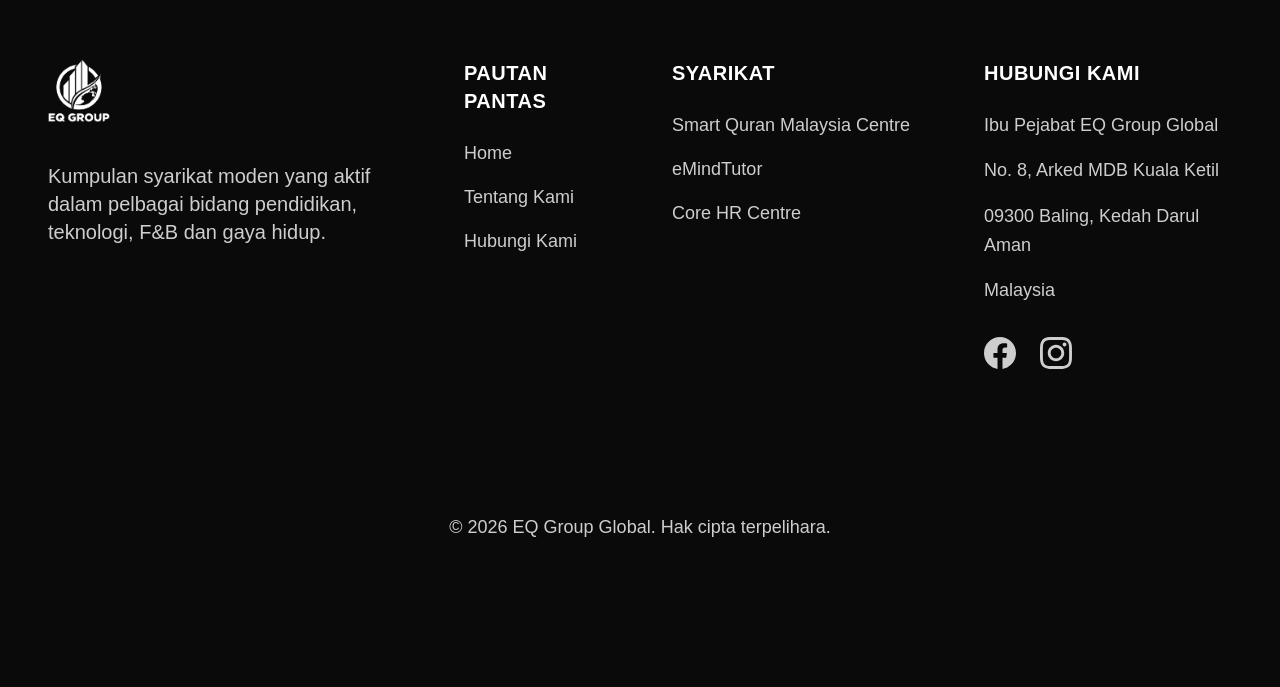
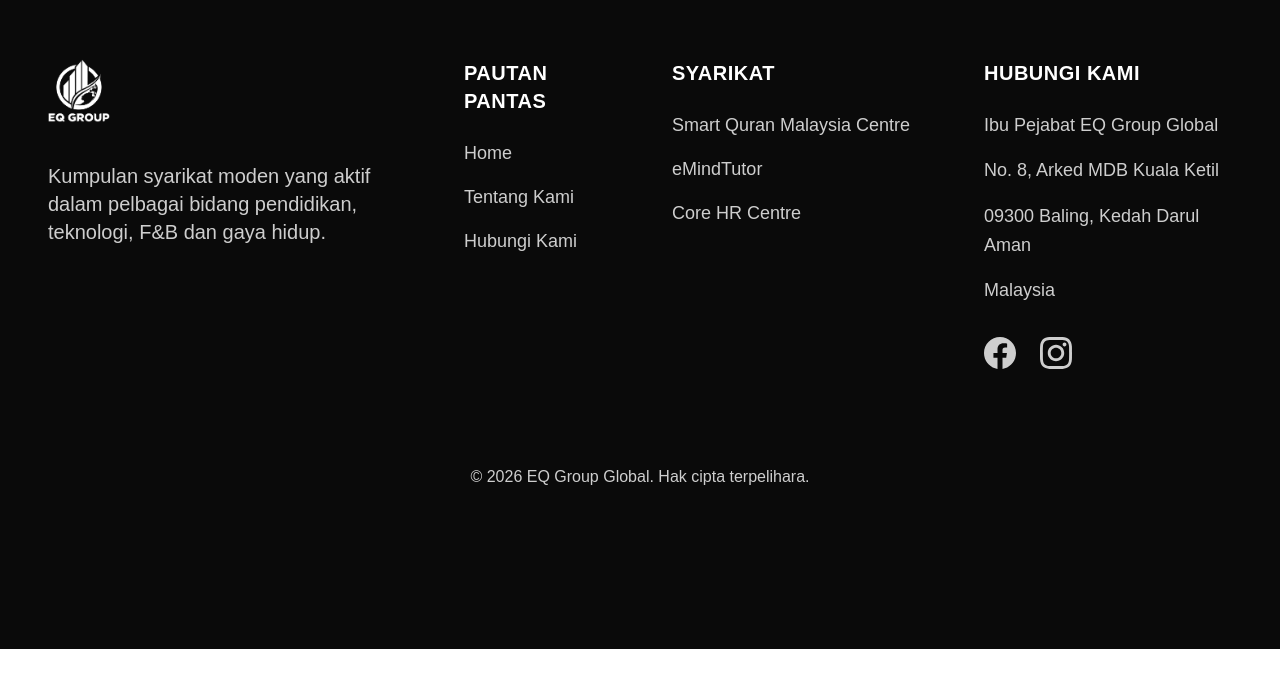
Before and after one commit to DrRhea/eqgroup, a Next.js app: page / in a window 1280 px wide. Shown: the part 5740-6427 px from the top of the page. After the commit the page ends 6389 px from the top, so only its background shows below. Built offline with nearby package versions, Linux system fonts and the light colour scheme; a web font is replaced by a local one.

Commit message:
Make footer copyright section more compact

```diff
--- a/src/app/components/Footer.jsx
+++ b/src/app/components/Footer.jsx
@@ -10,7 +10,7 @@
     <footer className="bg-[#0a0a0a] text-white pt-8 md:pt-12 pb-24 md:pb-32 lg:pb-40">
       <div className="container px-6 mx-auto sm:px-8 lg:px-12">
         <div>
-          <div className="space-y-24">
+          <div className="space-y-16">
             {/* Main Content */}
             <div className="grid grid-cols-1 md:grid-cols-2 lg:grid-cols-12 gap-12 lg:gap-16">
               {/* Company Info */}
@@ -119,8 +119,8 @@
             </div>
 
             {/* Copyright */}
-            <div className="pt-12">
-              <p className="text-center text-lg text-white/80">
+            <div className="pt-8">
+              <p className="text-center text-base text-white/80">
                 © {currentYear} EQ Group Global. Hak cipta terpelihara.
               </p>
             </div>
```
